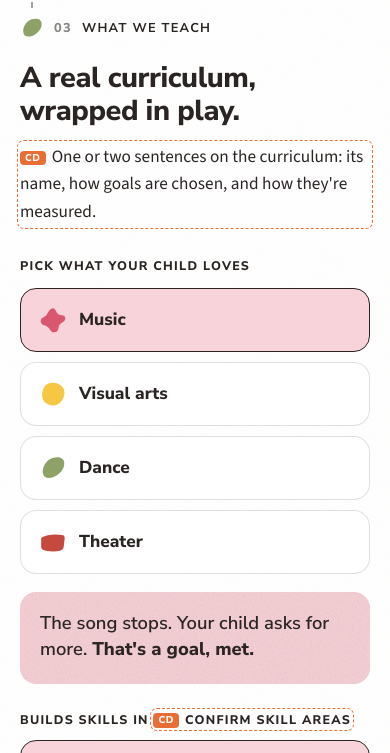
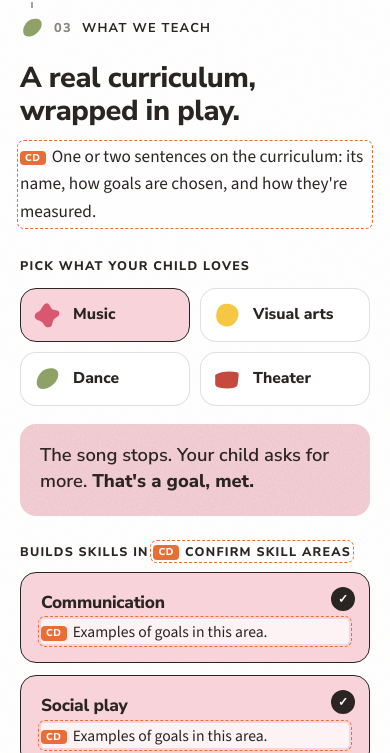
Before and after one commit to chuman-glitch/everyshape-website, a plain HTML site: page index.html in a window 390 px wide. Shown: the part 3969-4722 px from the top of the page. Drawn offline with nearby package versions, Linux system fonts and the light colour scheme.

Commit message:
v1: interest buttons stay two-up on phones
Co-Authored-By: Claude Opus 5.5 <noreply@anthropic.com>

```diff
--- a/index.html
+++ b/index.html
@@ -10,7 +10,7 @@
   <link rel="preconnect" href="https://fonts.gstatic.com" crossorigin>
   <link href="https://fonts.googleapis.com/css2?family=Nunito+Sans:opsz,wght@6..12,400;6..12,600;6..12,700;6..12,800&family=Source+Sans+3:wght@400;600&display=swap" rel="stylesheet">
   <link rel="stylesheet" href="assets/motion.css?v=7">
-  <link rel="stylesheet" href="styles.css?v=27">
+  <link rel="stylesheet" href="styles.css?v=28">
 </head>
 <body>
 
--- a/styles.css
+++ b/styles.css
@@ -456,7 +456,8 @@ a { color: inherit; }
   .week__days { grid-template-columns: 1fr; gap: 6px; }
   .day { flex-direction: row; flex-wrap: wrap; align-items: center; min-height: 0; padding: 8px 10px; }
   .day b { width: 44px; margin: 0; }
-  .ways, .skills, .stats, .ins__list { grid-template-columns: 1fr; }
+  .skills, .ins__list { grid-template-columns: 1fr; }
+  .way { height: 54px; padding: 0 12px; font-size: .98rem; }
   .stats { grid-template-columns: 1fr 1fr 1fr; }
   .founders { gap: 16px; }
 }
```
